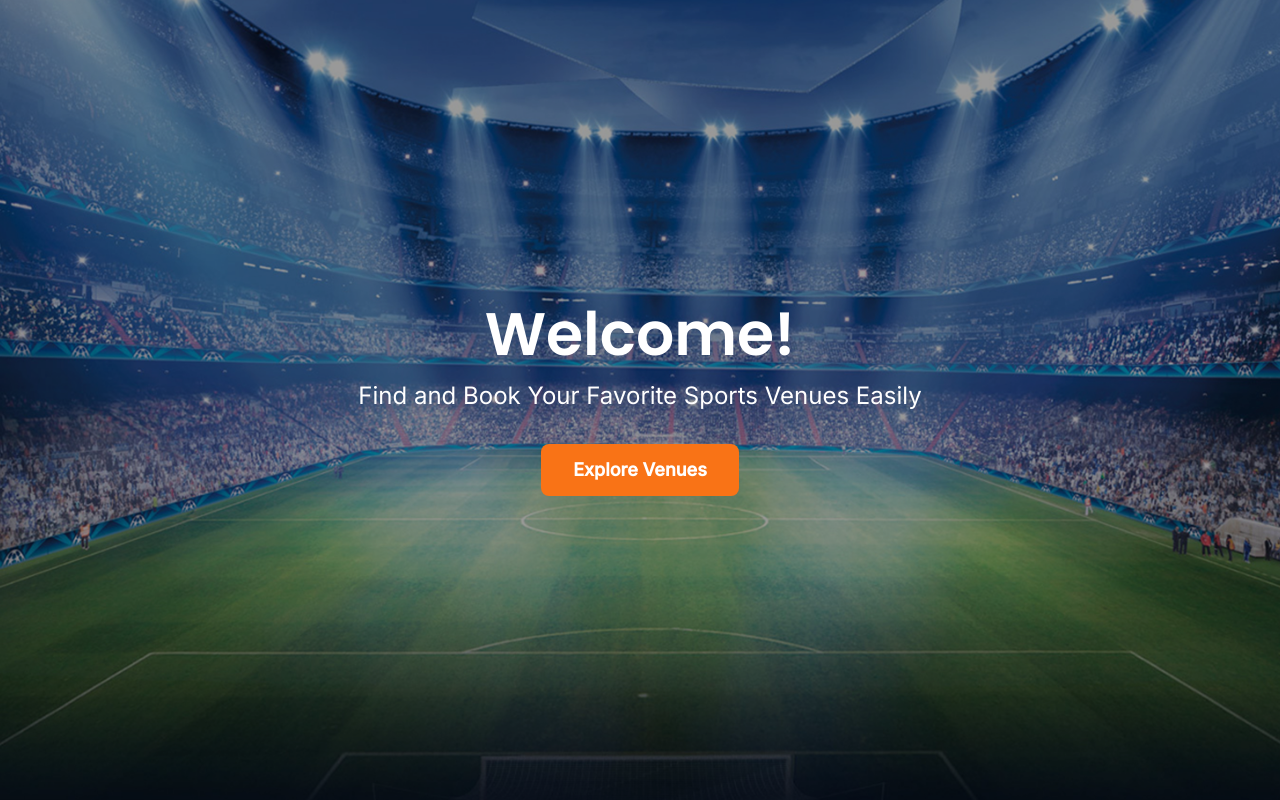
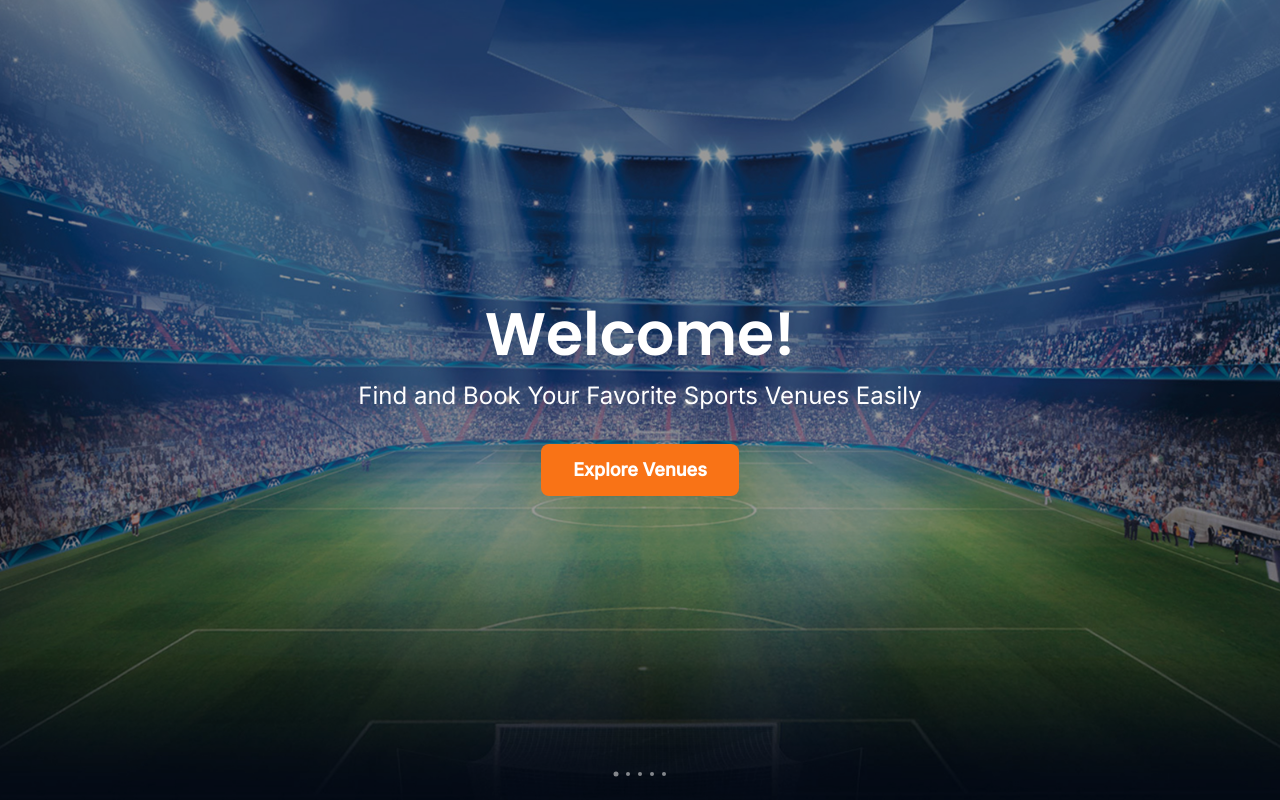
Before and after one commit to pbp-kelompok-d2/Lapa-NG, a Django app: page / in a window 1280 px wide. Run offline with Django 5.2, Linux system fonts and the light colour scheme; tables that the repository leaves empty hold one stand-in row (values such as "Sample post"); some libraries are stand-ins or nearby versions.

Commit message:
finished here section, debugging others now

```diff
--- a/main/templates/main.html
+++ b/main/templates/main.html
@@ -8,23 +8,44 @@
 {% block content %}
 {% include 'navbar.html' %}
 
-<div id="hero-section" class="fixed inset-0 z-40 h-screen w-full overflow-hidden transition-all duration-[1200ms] ease-in-out">
-    <div id="hero-bg" class="absolute inset-0 bg-gray-800 bg-cover bg-center scale-110 transition-transform duration-300 ease-out"></div>
+<div id="hero-section" class="fixed inset-0 z-40 h-screen w-full overflow-hidden transition-all duration-[1200ms] ease-in-out bg-gray-800">
+
+    <div id="hero-slider-track" class="h-full w-full flex transition-transform duration-700 ease-in-out">
+        <div class="hero-slide h-full w-full flex-shrink-0 bg-cover bg-center relative">
+             <div class="absolute inset-0 bg-black bg-opacity-40"></div> </div>
+        <div class="hero-slide h-full w-full flex-shrink-0 bg-cover bg-center relative">
              <div class="absolute inset-0 bg-black bg-opacity-40"></div>
-    <div class="relative z-10 flex flex-col items-center justify-center h-full text-center text-white px-4">
+        </div>
+        <div class="hero-slide h-full w-full flex-shrink-0 bg-cover bg-center relative">
+             <div class="absolute inset-0 bg-black bg-opacity-40"></div>
+        </div>
+        <div class="hero-slide h-full w-full flex-shrink-0 bg-cover bg-center relative">
+             <div class="absolute inset-0 bg-black bg-opacity-40"></div>
+        </div>
+        <div class="hero-slide h-full w-full flex-shrink-0 bg-cover bg-center relative">
+             <div class="absolute inset-0 bg-black bg-opacity-40"></div>
+        </div>
+        </div>
+
+    <div class="absolute inset-0 z-10 flex flex-col items-center justify-center text-center text-white px-4 pointer-events-none">
         <h1 id="hero-welcome" class="text-4xl md:text-6xl font-bold font-heading mb-4 opacity-0 transition-opacity duration-1000 ease-in-out delay-500">
             Welcome{% if user.is_authenticated %}, {{ user.username }}{% endif %}!
         </h1>
         <p id="hero-slogan" class="text-lg md:text-2xl mb-8 opacity-0 transition-opacity duration-1000 ease-in-out delay-1000">
             Find and Book Your Favorite Sports Venues Easily
         </p>
-        <button id="hero-reveal-btn" class="bg-orange-500 hover:bg-orange-600 text-white font-bold py-3 px-8 rounded-lg text-lg opacity-0 transition-all duration-1000 ease-in-out delay-1500">
+        <button id="hero-reveal-btn" class="bg-orange-500 hover:bg-orange-600 text-white font-bold py-3 px-8 rounded-lg text-lg opacity-0 transition-all duration-1000 ease-in-out delay-1500 pointer-events-auto">
             Explore Venues
         </button>
     </div>
+
+    <div id="hero-dots" class="absolute bottom-6 left-1/2 -translate-x-1/2 z-20 flex space-x-2">
+        </div>
 </div>
 <div id="content-wrapper" class="relative z-30 mt-[100vh] transition-all duration-[1200ms] ease-in-out">
-    <main id="main-content" class="max-w-7xl mx-auto px-6 lg:px-8 py-12 md:py-16 bg-gray-50">    <div class="mb-8 p-6 bg-white border border-gray-200 rounded-lg shadow-sm">
+    <main id="main-content" class="max-w-7xl mx-auto px-6 lg:px-8 py-12 md:py-16 bg-gray-50">
+
+        <div class="mb-8 p-6 bg-white border border-gray-200 rounded-lg shadow-sm">
             <form id="filter-form" method="GET" action="{% url 'main:show_main' %}" class="grid grid-cols-1 md:grid-cols-4 gap-4">
                 {% csrf_token %} <div>
                     <label for="q" class="block text-sm font-medium text-gray-700 mb-2">Location (Name/Address)</label>
@@ -98,9 +119,7 @@
             {% include '_venue_list.html' with venues=venues %}
         </div>
 
-</main>
-</div>
-<script id="main-script-data"
+    </main> </div> <script id="main-script-data"
     type="application/json"
     data-filter-url="{% url 'main:filter_venues' %}"
     data-show-main-url="{% url 'main:show_main' %}"
--- a/main/views.py
+++ b/main/views.py
@@ -307,12 +307,11 @@ def _parse_hhmm(s: str):
     if not s:
         return None
     s = s.strip()
-    # CSV kamu konsisten "H:MM" atau "HH:MM"
     return datetime.strptime(s, "%H:%M").time()
 
 @staff_member_required
 def import_venues_from_csv(request):
-    if request.method != "POST":
+    if request.method != "GET":
         return HttpResponseNotAllowed(["POST"])
 
     csv_path = Path(settings.BASE_DIR) / CSV_RELATIVE_PATH
@@ -326,7 +325,6 @@ def import_venues_from_csv(request):
             with open(csv_path, newline="", encoding="utf-8") as f:
                 reader = csv.DictReader(f)
                 expected = ["name","category","address","price","capacity","opening_time","closing_time","time","thumbnail"]
-                # cek header minimal
                 missing = [h for h in expected if h not in reader.fieldnames]
                 if missing:
                     return JsonResponse({"ok": False, "error": f"Missing columns: {missing}"}, status=400)
--- a/static/js/main.js
+++ b/static/js/main.js
@@ -44,11 +44,15 @@ const heroImages = [
     '/static/images/封面-3.jpg',       // Stadium (FIRST) - Make sure filename is correct
     '/static/images/basketball.jpeg', // Basketball
     '/static/images/convert.webp',    // Soccer Action
-    '/static/images/skate.jpg',       // Skateboarding
+    '/static/images/skate.png',       // Skateboarding
     '/static/images/GettyImages-1272468011.jpg' // Tennis Serve
 ];
 let currentImageIndex = 0;
 
+heroImages.forEach(src => {
+    const img = new Image();
+    img.src = src;
+});
 
 document.addEventListener('DOMContentLoaded', function() {
 
@@ -75,12 +79,17 @@ document.addEventListener('DOMContentLoaded', function() {
 
     // Hero Elements
     const heroSection = document.getElementById('hero-section');
-    const heroBg = document.getElementById('hero-bg'); // Inner div for background
+    const heroSliderTrack = document.getElementById('hero-slider-track'); // New
+    const heroSlides = document.querySelectorAll('.hero-slide'); // New
+    const heroDotsContainer = document.getElementById('hero-dots'); // New
     const heroWelcome = document.getElementById('hero-welcome');
     const heroSlogan = document.getElementById('hero-slogan');
     const heroRevealBtn = document.getElementById('hero-reveal-btn');
     const contentWrapper = document.getElementById('content-wrapper');
     const mainNavbar = document.getElementById('main-navbar');
+    const heroBg = document.getElementById('hero-bg'); // For parallax
+    let heroDots = []; // To store dot elements
+    let heroInterval; // To store the interval ID
 
     // --- Modal Functions ---
     function openModal() {
@@ -94,27 +103,67 @@ document.addEventListener('DOMContentLoaded', function() {
     // ===================================
     // ===== HERO SECTION LOGIC ========
     // ===================================
-    let isHeroFull = true; // Track state: 'full' or 'revealed'
+    let isHeroFull = true;
+    let isScrollingProgrammatically = false;
 
-    if (heroSection && contentWrapper && mainNavbar && heroBg) {
-        // --- Image Cycling ---
-        function changeHeroImage() {
-            currentImageIndex = (currentImageIndex + 1) % heroImages.length;
-            // Add fade effect for background image transition on the inner div
-            heroBg.style.opacity = '0';
-            setTimeout(() => {
-                heroBg.style.backgroundImage = `url('${heroImages[currentImageIndex]}')`;
-                heroBg.style.opacity = '1';
-            }, 500); // Half of hero-bg transition duration (adjust if needed)
+    if (heroSection && contentWrapper && mainNavbar && heroSliderTrack && heroSlides.length > 0) {
+
+        // --- Set Initial Slide Backgrounds ---
+        heroSlides.forEach((slide, index) => {
+             if (heroImages[index]) {
+                 slide.style.backgroundImage = `url('${heroImages[index]}')`;
+             }
+        });
+
+        // --- Generate Dots ---
+        heroImages.forEach((_, index) => {
+            const dot = document.createElement('button');
+            dot.classList.add('hero-dot', 'w-1', 'h-1', 'rounded-full', 'bg-white', 'bg-opacity-50', 'transition-all');
+            dot.dataset.index = index;
+            if (index === 0) dot.classList.add('bg-opacity-50', 'scale-125'); // Active state
+            heroDotsContainer.appendChild(dot);
+            heroDots.push(dot); // Store dot element
+        });
+
+        // --- Function to Go To a Specific Slide ---
+        function goToSlide(index) {
+            if (index < 0 || index >= heroImages.length) return; // Boundary check
+
+            heroSliderTrack.style.transform = `translateX(-${index * 100}%)`;
+            currentImageIndex = index;
+
+            // Update active dot
+            heroDots.forEach((dot, i) => {
+                if (i === index) {
+                    dot.classList.add('bg-opacity-100', 'scale-125');
+                } else {
+                    dot.classList.remove('bg-opacity-100', 'scale-125');
+                }
+            });
         }
-        // Preload first image on the inner div
-        heroBg.style.backgroundImage = `url('${heroImages[0]}')`;
-        heroBg.style.opacity = '1';
-        setInterval(changeHeroImage, 15000); // Change every 15 seconds
+
+        // --- Auto-Slide Function ---
+        function autoSlide() {
+             let nextIndex = (currentImageIndex + 1) % heroImages.length;
+             goToSlide(nextIndex);
+        }
+
+        // --- Start Auto-Sliding ---
+        heroInterval = setInterval(autoSlide, 5000); // Change every 5 seconds
+
+        // --- Add Click Listeners to Dots ---
+         heroDotsContainer.addEventListener('click', (e) => {
+             if (e.target.classList.contains('hero-dot')) {
+                 const index = parseInt(e.target.dataset.index, 10);
+                 goToSlide(index);
+                 // Reset interval after manual click
+                 clearInterval(heroInterval);
+                 heroInterval = setInterval(autoSlide, 10000);
+             }
+         });
 
         // --- Initial Navbar State (Hidden) ---
-        mainNavbar.classList.add('opacity-0', '-translate-y-full', 'pointer-events-none'); // Hide and make non-interactive
-
+        mainNavbar.classList.add('opacity-0', '-translate-y-full', 'pointer-events-none');
         // --- Initial Text/Button Fade-In Animations ---
         requestAnimationFrame(() => {
             if (heroWelcome) heroWelcome.classList.remove('opacity-0');
@@ -175,36 +224,69 @@ document.addEventListener('DOMContentLoaded', function() {
          }
 
         // --- Button Click ---
-        if (heroRevealBtn) {
-            heroRevealBtn.addEventListener('click', () => {
+      if (heroRevealBtn) {
+            // Unified single handler: reveal and small nudge only.
+            heroRevealBtn.addEventListener('click', function onHeroRevealClick() {
+                // Only act when hero is still full
+                if (!isHeroFull) return;
+
+                // Prevent double clicks while animating
+                heroRevealBtn.disabled = true;
+
+                console.log('Revealing content (unified handler)');
                 revealContent();
-                setTimeout(() => {
-                    contentWrapper.scrollIntoView({ behavior: 'smooth', block: 'start' });
-                }, 50);
+
+                // Prevent scroll listener from reacting to our programmatic move
+                isScrollingProgrammatically = true;
+
+                // Small nudge after paint so CSS transitions start
+                requestAnimationFrame(() => {
+                    setTimeout(() => {
+                        const NUDGE_PX = 120;
+                        window.scrollBy({ top: NUDGE_PX, behavior: 'smooth' });
+
+                        // Re-enable listeners and button after the smooth scroll finishes
+                        setTimeout(() => {
+                            isScrollingProgrammatically = false;
+                            heroRevealBtn.disabled = false;
+                        }, 700);
+                    }, 120);
+                });
             });
         }
 
-        // --- Scroll Listener ---
-        let scrollTimeout; // To debounce scroll checks slightly
+        // --- Scroll Listener (Simplified Flag Check) ---
+        let scrollTimeout;
         window.addEventListener('scroll', () => {
+            // --- Check flag immediately ---
+            if (isScrollingProgrammatically) {
+                console.log("Scroll event ignored (programmatic)");
+                return; // Ignore scroll events triggered by our button click
+            }
+            // --- End Check ---
+
             clearTimeout(scrollTimeout);
             scrollTimeout = setTimeout(() => {
+                // Re-check flag just in case state changed during timeout
+                if (isScrollingProgrammatically) return;
+
                 const scrollPosition = window.scrollY;
+                console.log("Manual Scroll Detected:", scrollPosition); // Debugging
 
                 if (isHeroFull && scrollPosition > 50) {
                     revealContent();
                 } else if (!isHeroFull && scrollPosition === 0) {
+                    // Only reset if truly at the top after manual scroll
                     resetToFullHero();
                 }
 
-                // Fade button out when revealed and scrolled down
+                // Fade button out logic remains
                 if (heroRevealBtn && !isHeroFull) {
                      if (scrollPosition > 100) {
                           heroRevealBtn.classList.add('opacity-0');
                      }
-                     // No need to fade in here, handled by resetToFullHero
                 }
-            }, 10); // Debounce scroll checks
+            }, 50); // Shorter debounce for responsiveness
         });
 
         // --- Mouse Parallax Listener ---
```
Lines whose indentation alone changed are shown as unchanged.
